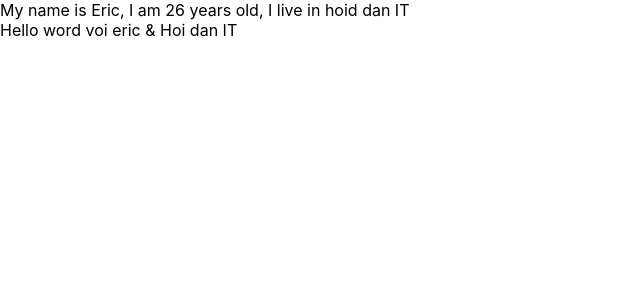
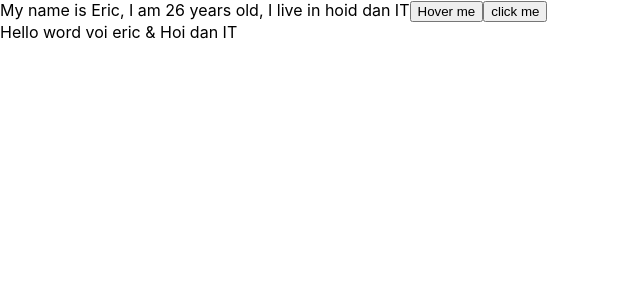
Before and after one commit to NguyenNgocTam-0408/test-react-upload, a React (Create React App) app: page / in a window 1280 px wide. Shown: the top 300 px of the page, without its empty margins (0-640 px from the left). Built offline with nearby package versions, Linux system fonts and the light colour scheme.

Commit message:
video DomEvent

```diff
--- a/src/components/MyComponents.js
+++ b/src/components/MyComponents.js
@@ -5,10 +5,21 @@
     address: "hoid dan IT",
     age: 26
   };
+  handleclick(event)
+  {
+    console.log(">>>click me button");
+    console.log("My name is ", this.state.name);
+  }
+  handleOnMouseOver(event) {
+  console.log("di chuyet vao toi")
+}
   render() {
     return (
       <div>
+
          My name is {this.state.name}, I am {this.state.age} years old, I live in {this.state.address}
+        <button onMouseOver={this.handleOnMouseOver}>Hover me</button>
+        <button onClick={this.handleclick}>click me</button>
       </div>
     );
   }
```
